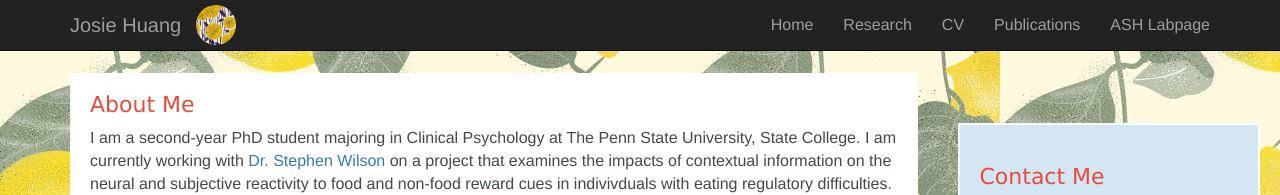
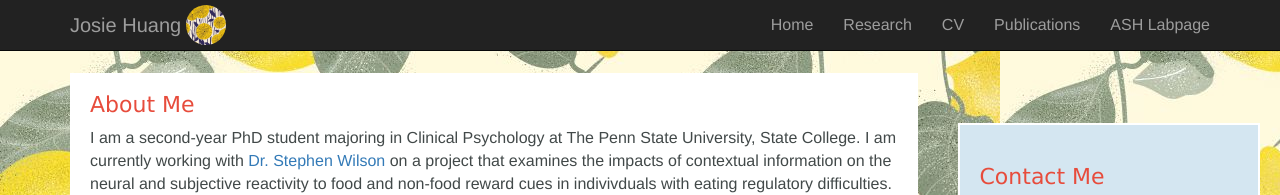
Before and after one commit to josie-shuang/josie-shuang.github.io, a Jekyll site: the page built from index.html, in a window 1280 px wide. Shown: the top 195 px of the page. Built offline with Jekyll 4.4.1, drawn with Linux system fonts in a browser that asks for light colours.

Commit message:
Update main_style.css

```diff
--- a/css/main_style.css
+++ b/css/main_style.css
@@ -30,7 +30,7 @@ body{
 	width: 40px;
 	height: 40px;
 	border-radius: 50%;
-	margin-top: -10px;
+	margin: -10px;
 }
 
 .top-rounded-panel h1{
```
